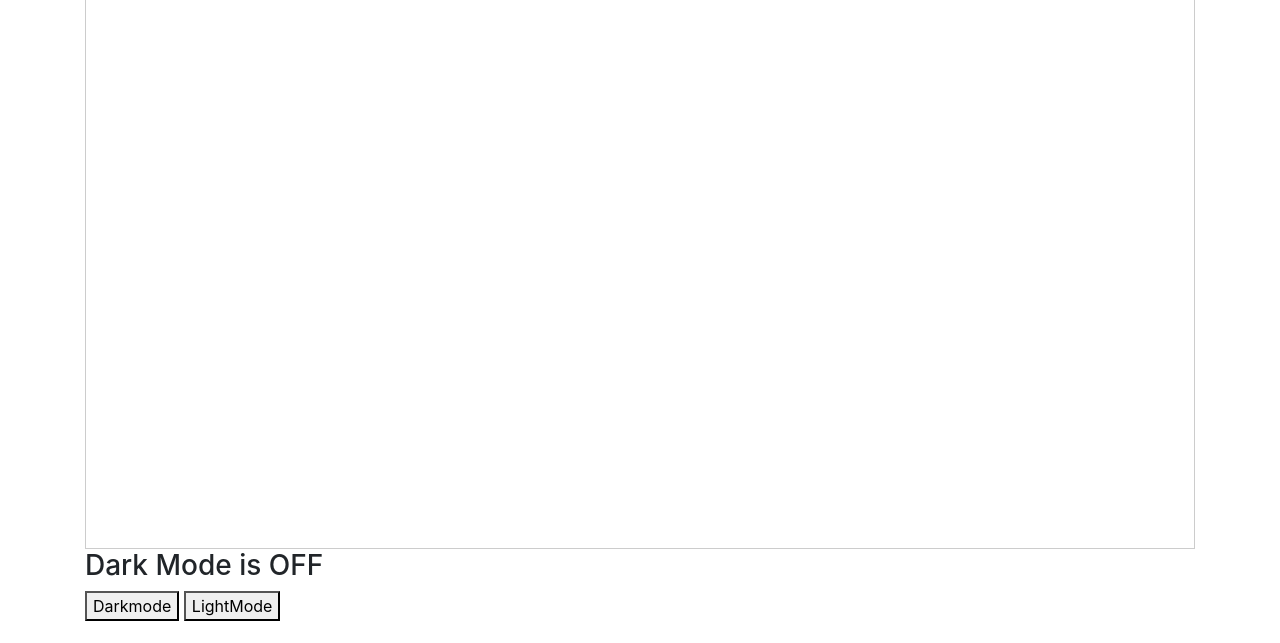
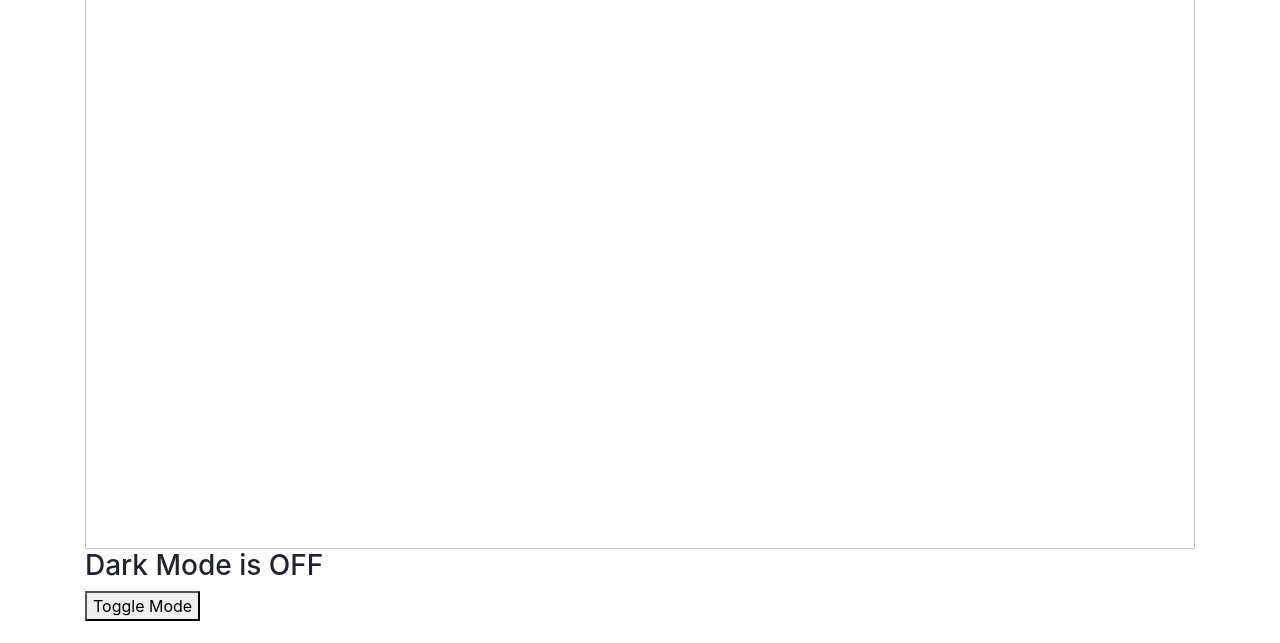
Before and after one commit to UBH-Fall2023/AutoTA-UBHackingFall2023, a Django app: page //chat in a window 1280 px wide. Shown: the part 157-800 px from the top of the page. Run offline with Django 4.2, Linux system fonts and the light colour scheme; some libraries are stand-ins or nearby versions.

Commit message:
Change dark/light mode to one button

```diff
--- a/chatbot/backend/templates/chatbox.html
+++ b/chatbot/backend/templates/chatbox.html
@@ -40,20 +40,18 @@
         <button onclick="sendMessage()" class="btn btn-primary mt-2">Send</button>
         <div id="response" class="mt-4"></div>
         <h3 id="DarkModetext">Dark Mode is OFF</h3>
-        <button onclick="darkMode()">Darkmode</button>
-        <button onclick="lightMode()">LightMode</button>
+        <button id="modeButton" onclick="toggleMode()">Toggle Mode</button>
         <script>
-          function darkMode() {
-              let element = document.body;
-              let content = document.getElementById("DarkModetext");
-              element.className = "dark-mode";
-              content.innerText = "Dark Mode is ON";
-          }
-          function lightMode() {
-              let element = document.body;
-              let content = document.getElementById("DarkModetext");
-              element.className = "light-mode";
-              content.innerText = "Dark Mode is OFF";
+          let isDarkMode = false;
+
+          function toggleMode() {
+            let element = document.body;
+            let content = document.getElementById("DarkModetext");
+
+            isDarkMode = !isDarkMode;
+
+            element.className = isDarkMode ? "dark-mode" : "light-mode";
+            content.innerText = isDarkMode ? "Dark Mode is ON" : "Dark Mode is OFF";
           }
       </script>
     </div>
```
